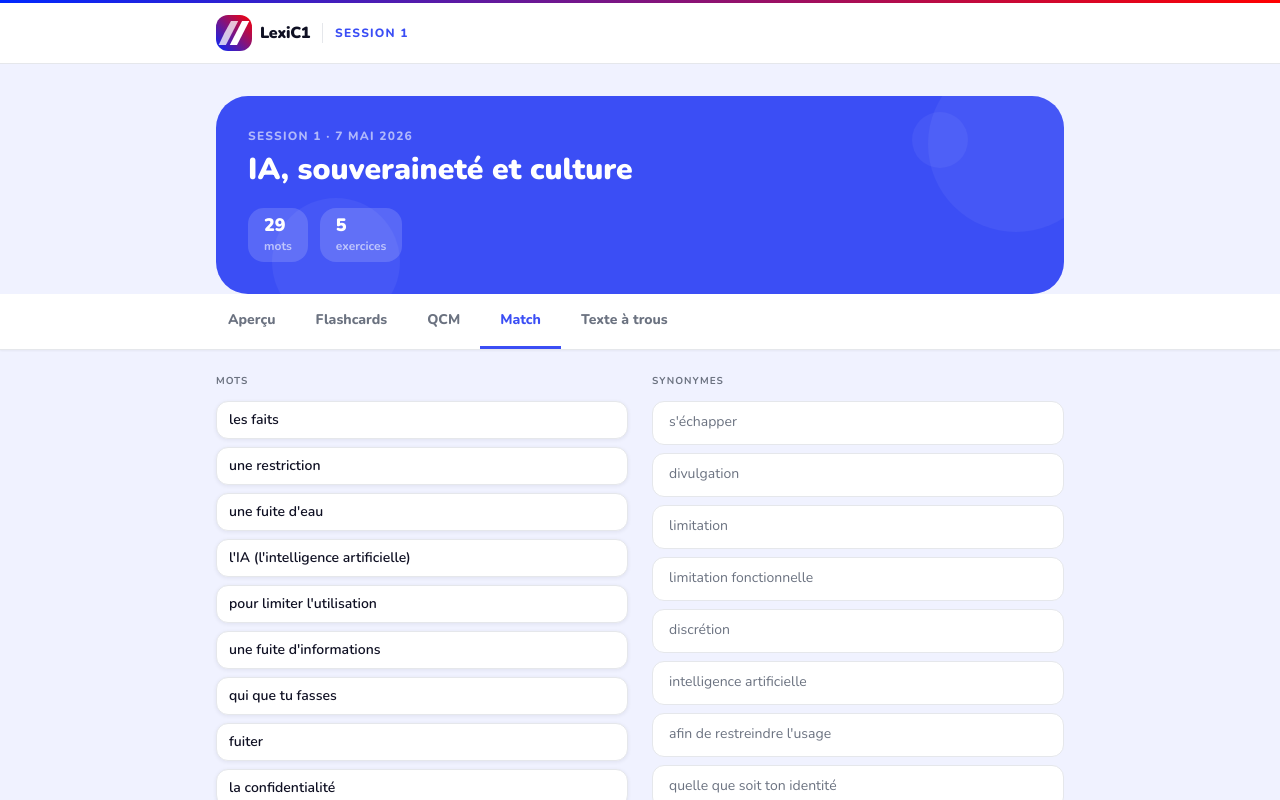
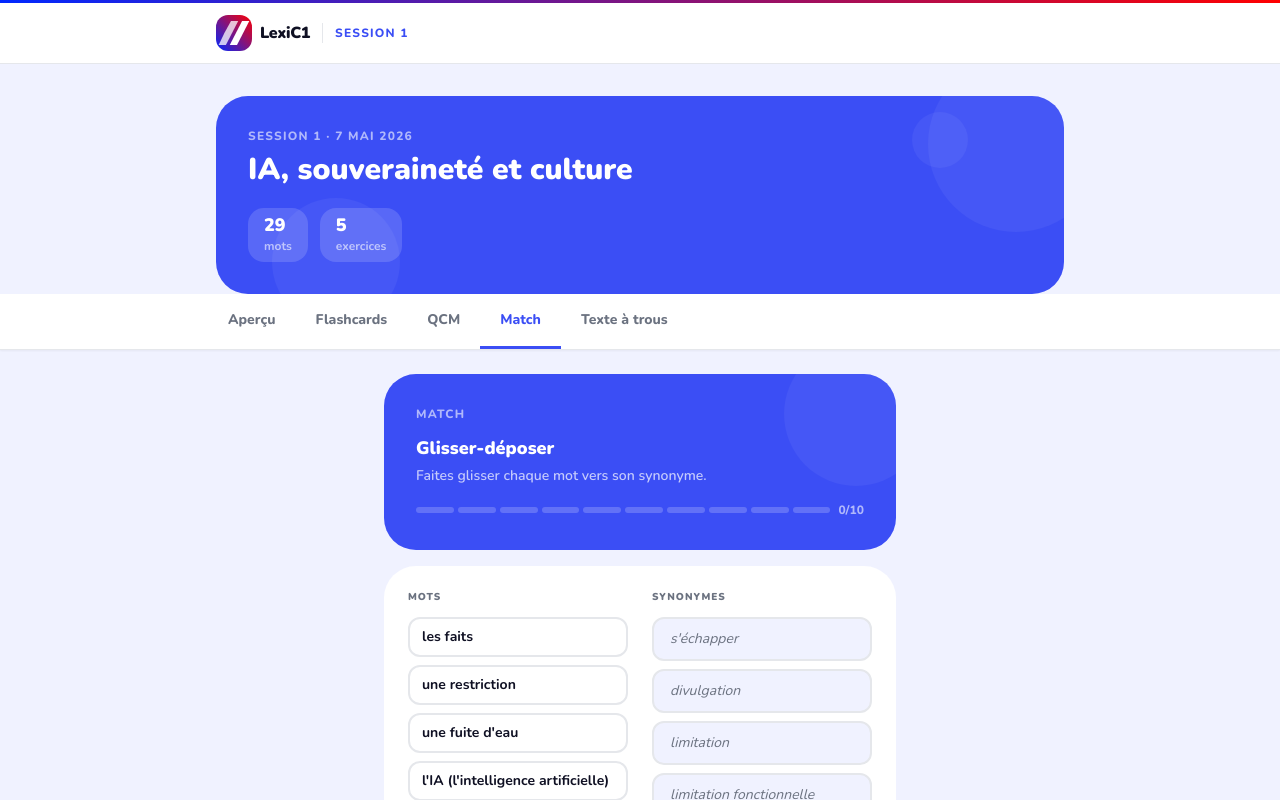
Before and after one commit to dam-bkk/nuance, a Next.js app: page /s/1 in a window 1280 px wide. Both pictures are taken after a click on the button "Match". Shown: the top 800 px of the page. Built offline with nearby package versions, Linux system fonts and the light colour scheme.

Commit message:
feat: Match — cobalt header card + white drag area consistent with other exercises; TexteATrous — cap at 10 questions
Co-Authored-By: Claude Sonnet 4.6 <noreply@anthropic.com>

```diff
--- a/components/exercises/GlisserDeposer.tsx
+++ b/components/exercises/GlisserDeposer.tsx
@@ -15,7 +15,7 @@ function shuffle<T>(arr: T[]): T[] {
 }
 
 type WordCard = { id: string; word: string; itemIndex: number };
-type SynCard = { id: string; synText: string; itemIndex: number };
+type SynCard  = { id: string; synText: string; itemIndex: number };
 
 function DraggableWord({ id, word, placed, verified, correct }: {
   id: string; word: string; placed: boolean; verified: boolean; correct?: boolean;
@@ -23,24 +23,17 @@ function DraggableWord({ id, word, placed, verified, correct }: {
   const { attributes, listeners, setNodeRef, transform, isDragging } = useDraggable({ id });
   const style = transform ? { transform: `translate3d(${transform.x}px,${transform.y}px,0)`, zIndex: 50 } : undefined;
 
-  let cls = "px-3 py-2 rounded-xl border text-sm font-semibold cursor-grab active:cursor-grabbing transition-all ";
+  let cls = "px-3 py-2 rounded-xl border-2 text-sm font-bold cursor-grab active:cursor-grabbing transition-all ";
   if (verified && correct !== undefined)
-    cls += correct
-      ? "border-emerald-300 bg-emerald-50 text-emerald-800"
-      : "border-crimson/30 bg-crimson/5 text-crimson";
+    cls += correct ? "border-emerald-300 bg-emerald-50 text-emerald-800" : "border-crimson/30 bg-crimson/5 text-crimson";
   else if (placed)
-    cls += "border-edge bg-pg text-dim opacity-50";
+    cls += "border-edge bg-pg text-dim opacity-40";
   else
-    cls += "border-edge bg-white text-ink hover:border-cobalt hover:shadow-sm shadow-[0_1px_4px_rgba(8,13,38,0.07)]";
+    cls += "border-edge bg-white text-ink hover:border-cobalt hover:shadow-sm";
 
   return (
-    <div
-      ref={setNodeRef}
-      style={style}
-      {...listeners}
-      {...attributes}
-      className={cls + (isDragging ? " opacity-50 shadow-lg scale-105" : "")}
-    >
+    <div ref={setNodeRef} style={style} {...listeners} {...attributes}
+      className={cls + (isDragging ? " opacity-50 shadow-xl scale-105" : "")}>
       {word}
     </div>
   );
@@ -51,20 +44,18 @@ function DroppableSyn({ id, synText, wordPlaced, verified, correct }: {
 }) {
   const { setNodeRef, isOver } = useDroppable({ id });
 
-  let cls = "min-h-[2.75rem] px-4 py-2.5 rounded-xl border text-sm transition-all ";
+  let cls = "min-h-[2.75rem] px-4 py-2.5 rounded-xl border-2 text-sm transition-all ";
   if (verified && correct !== undefined)
     cls += correct ? "border-emerald-300 bg-emerald-50" : "border-crimson/30 bg-crimson/5";
   else if (isOver)
     cls += "border-cobalt bg-frost";
   else
-    cls += "border-edge bg-white";
+    cls += "border-edge bg-pg";
 
   return (
     <div ref={setNodeRef} className={cls}>
-      <span className="text-dim">{synText}</span>
-      {wordPlaced && (
-        <span className="ml-2 font-semibold text-cobalt">← {wordPlaced}</span>
-      )}
+      <span className="text-dim italic">{synText}</span>
+      {wordPlaced && <span className="ml-2 font-black text-cobalt">← {wordPlaced}</span>}
     </div>
   );
 }
@@ -87,9 +78,8 @@ export default function GlisserDeposer({ items }: { items: VocabItem[] }) {
   const [placements, setPlacements] = useState<Record<string, string>>({});
   const [verified, setVerified] = useState(false);
 
-  if (eligible.length < 2) {
-    return <p className="text-dim text-center py-12">Pas assez de mots avec des synonymes pour cet exercice.</p>;
-  }
+  if (eligible.length < 2)
+    return <p className="text-dim text-center py-12 font-semibold">Pas assez de mots avec des synonymes pour cet exercice.</p>;
 
   function handleDragEnd({ active, over }: DragEndEvent) {
     if (!over) return;
@@ -106,73 +96,125 @@ export default function GlisserDeposer({ items }: { items: VocabItem[] }) {
   }
 
   function getCorrect(synId: string, wordId: string): boolean {
-    const syn = synCards.find((s) => s.id === synId);
+    const syn  = synCards.find((s) => s.id === synId);
     const word = wordCards.find((w) => w.id === wordId);
     return !!syn && !!word && syn.itemIndex === word.itemIndex;
   }
 
   const placedWordIds = new Set(Object.values(placements));
-  const correctCount = Object.entries(placements).filter(([sId, wId]) => getCorrect(sId, wId)).length;
+  const correctCount  = Object.entries(placements).filter(([sId, wId]) => getCorrect(sId, wId)).length;
+  const allPlaced     = Object.keys(placements).length === synCards.length;
+
+  if (verified) {
+    const mistakes = synCards.filter((s) => {
+      const wId = placements[s.id];
+      return !wId || !getCorrect(s.id, wId);
+    });
+    return (
+      <div className="max-w-lg mx-auto space-y-6">
+        <div className="bg-cobalt rounded-4xl p-10 flex flex-col items-center gap-4">
+          <ScoreCircle score={correctCount} total={synCards.length} />
+          <p className="text-sm font-extrabold text-white/80">bonnes paires</p>
+        </div>
+        {mistakes.length > 0 && (
+          <div className="space-y-3">
+            <h3 className="text-xs font-black uppercase tracking-widest text-dim">À revoir</h3>
+            {mistakes.map((s) => {
+              const correct = eligible[s.itemIndex];
+              const givenId = placements[s.id];
+              const given   = wordCards.find((w) => w.id === givenId);
+              return (
+                <div key={s.id} className="bg-white rounded-2xl p-4">
+                  <p className="font-black text-ink">{correct.word}</p>
+                  <p className="text-xs text-dim mt-1">Synonyme : <span className="font-semibold text-ink">{s.synText}</span></p>
+                  {given && <p className="text-xs text-crimson mt-0.5 font-semibold">Répondu : «&nbsp;{given.word}&nbsp;»</p>}
+                </div>
+              );
+            })}
+          </div>
+        )}
+        <button
+          onClick={() => { setPlacements({}); setVerified(false); }}
+          className="w-full py-4 rounded-2xl bg-cobalt text-white text-sm font-black hover:bg-navy transition-colors">
+          Recommencer
+        </button>
+      </div>
+    );
+  }
 
   return (
     <DndContext onDragEnd={handleDragEnd}>
-      <div className="space-y-6">
+      <div className="max-w-lg mx-auto space-y-4">
+        {/* Cobalt header card */}
+        <div className="bg-cobalt rounded-4xl p-8 relative overflow-hidden">
+          <div className="absolute -top-8 -right-8 w-36 h-36 bg-white/5 rounded-full" />
+          <div className="relative">
+            <p className="text-xs font-extrabold text-white/60 uppercase tracking-widest mb-3">Match</p>
+            <p className="text-lg font-black text-white mb-1">Glisser-déposer</p>
+            <p className="text-sm text-white/70 font-semibold">
+              Faites glisser chaque mot vers son synonyme.
+            </p>
+            <div className="mt-4 flex items-center gap-2">
+              <div className="flex gap-1 flex-1">
+                {synCards.map((_, i) => (
+                  <div key={i} className={`h-1.5 rounded-full flex-1 transition-colors ${
+                    Object.values(placements).length > i ? "bg-white/60" : "bg-white/20"
+                  }`} />
+                ))}
+              </div>
+              <span className="text-xs font-extrabold text-white/60 shrink-0">
+                {Object.keys(placements).length}/{synCards.length}
+              </span>
+            </div>
+          </div>
+        </div>
+
+        {/* Drag area */}
+        <div className="bg-white rounded-4xl p-6">
           <div className="grid grid-cols-2 gap-6">
             <div>
-            <p className="text-[10px] font-bold uppercase tracking-widest text-dim mb-3">Mots</p>
+              <p className="text-[10px] font-black uppercase tracking-widest text-dim mb-3">Mots</p>
               <div className="space-y-2">
                 {wordCards.map((w) => (
                   <DraggableWord
                     key={w.id} id={w.id} word={w.word}
-                  placed={placedWordIds.has(w.id)} verified={verified}
-                  correct={verified
-                    ? Object.entries(placements).some(([sId, wId]) => wId === w.id && getCorrect(sId, wId))
-                    : undefined}
+                    placed={placedWordIds.has(w.id)} verified={false}
                   />
                 ))}
               </div>
             </div>
-
             <div>
-            <p className="text-[10px] font-bold uppercase tracking-widest text-dim mb-3">Synonymes</p>
+              <p className="text-[10px] font-black uppercase tracking-widest text-dim mb-3">Synonymes</p>
               <div className="space-y-2">
                 {synCards.map((s) => {
                   const placedWordId = placements[s.id];
-                const placedWord = wordCards.find((w) => w.id === placedWordId);
+                  const placedWord   = wordCards.find((w) => w.id === placedWordId);
                   return (
                     <DroppableSyn
                       key={s.id} id={s.id} synText={s.synText}
-                    wordPlaced={placedWord?.word} verified={verified}
-                    correct={verified && placedWordId ? getCorrect(s.id, placedWordId) : undefined}
+                      wordPlaced={placedWord?.word} verified={false}
                     />
                   );
                 })}
               </div>
             </div>
           </div>
+        </div>
 
+        {/* Actions */}
         <div className="flex gap-3">
           <button
             onClick={() => setVerified(true)}
-            disabled={Object.keys(placements).length === 0}
-            className="px-6 py-2.5 rounded-xl bg-cobalt text-white text-sm font-semibold hover:bg-navy transition-colors disabled:opacity-40"
-          >
+            disabled={!allPlaced}
+            className="flex-1 py-4 rounded-2xl bg-cobalt text-white text-sm font-black hover:bg-navy transition-colors disabled:opacity-40">
             Vérifier
           </button>
           <button
             onClick={() => { setPlacements({}); setVerified(false); }}
-            className="px-6 py-2.5 rounded-xl border border-edge text-sm font-semibold text-ink hover:border-cobalt hover:text-cobalt transition-colors"
-          >
+            className="px-6 py-4 rounded-2xl border-2 border-edge text-sm font-bold text-ink hover:border-cobalt hover:text-cobalt transition-colors">
             Recommencer
           </button>
         </div>
-
-        {verified && (
-          <div className="bg-white rounded-2xl p-8 shadow-[0_2px_12px_rgba(8,13,38,0.08)] flex flex-col items-center gap-3">
-            <ScoreCircle score={correctCount} total={synCards.length} />
-            <p className="text-sm font-medium text-dim">paires correctes</p>
-          </div>
-        )}
       </div>
     </DndContext>
   );
--- a/components/exercises/TexteATrous.tsx
+++ b/components/exercises/TexteATrous.tsx
@@ -38,7 +38,7 @@ export default function TexteATrous({ items }: { items: VocabItem[] }) {
       const distractors = shuffle(pool).slice(0, 3).map((i) => i.word);
       qs.push({ item, before: b.before, after: b.after, choices: shuffle([item.word, ...distractors]) });
     }
-    return qs;
+    return qs.slice(0, 10);
   }, [items]);
 
   const [index, setIndex] = useState(0);
```
Lines whose indentation alone changed are shown as unchanged.
